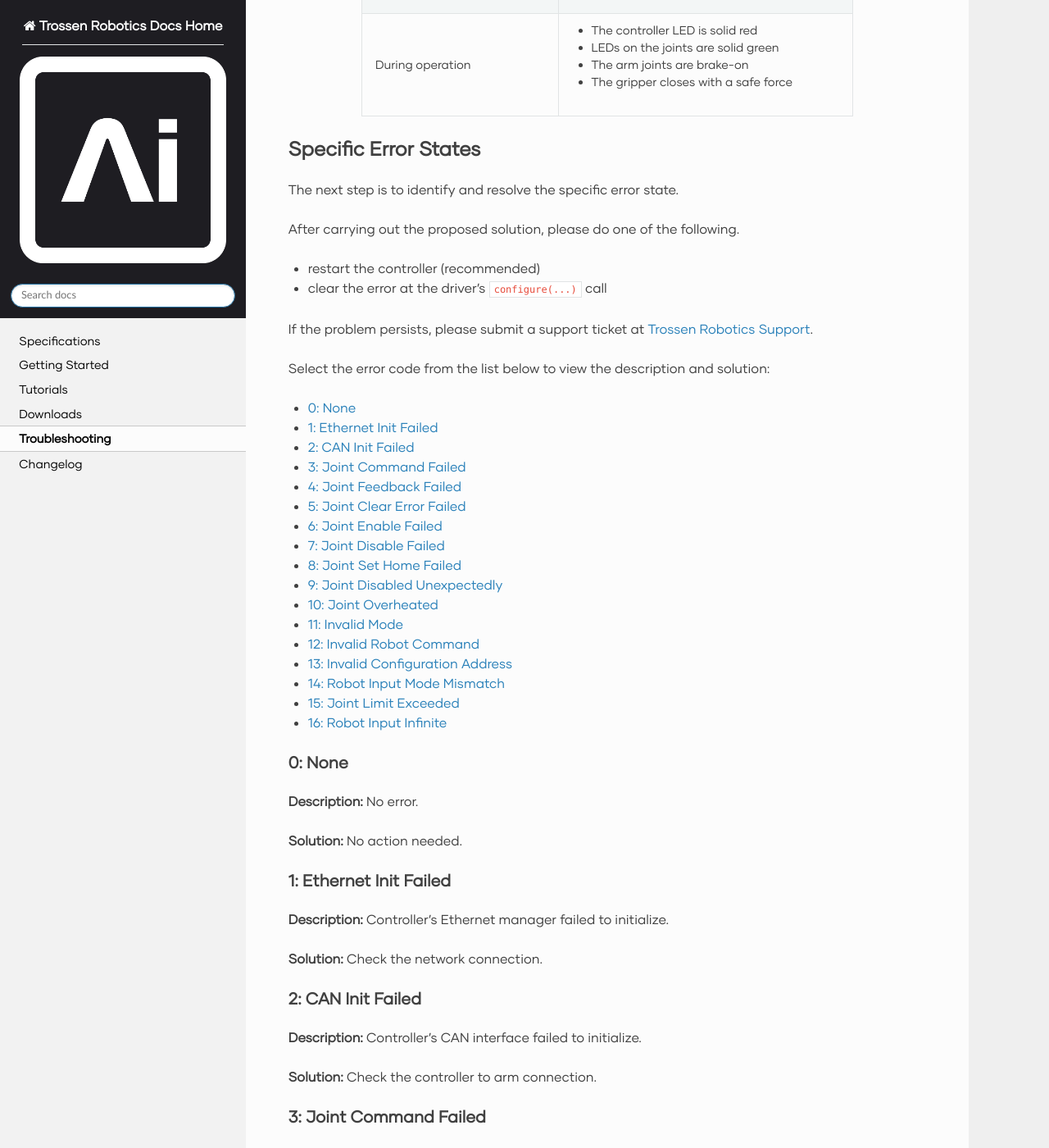
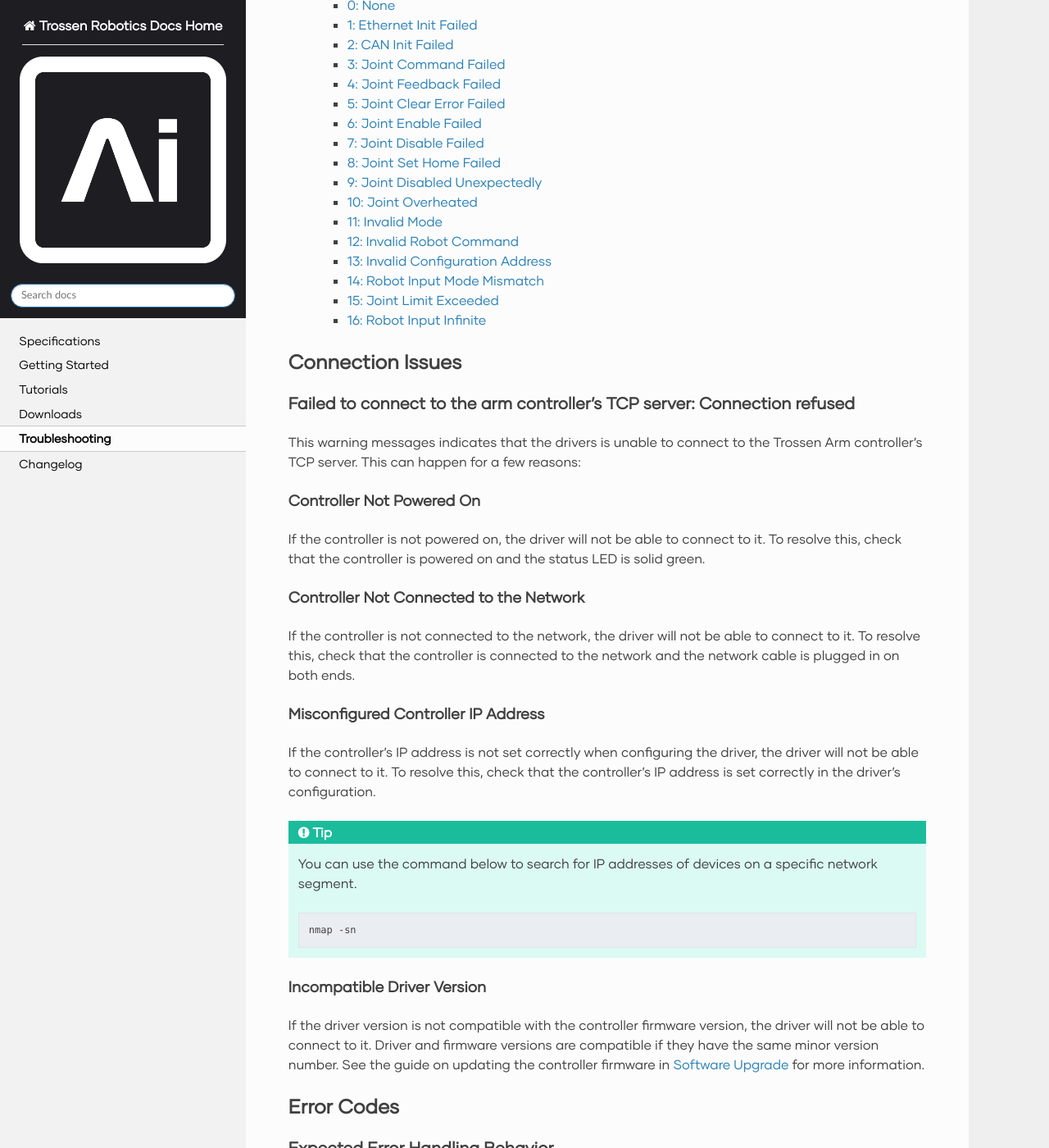
Before and after one commit to TrossenRobotics/trossen_arm, a Sphinx documentation site: the page built from docs/troubleshooting.rst, in a window 1280 px wide and 1400 px high, scrolled down 451 px. Shown: the whole window at 82% size. Built offline with Sphinx 7.4.7 and the Read the Docs theme 3.1.0, drawn with Linux system fonts in a browser that asks for light colours; some web fonts are replaced; pages that are not in the unit, such as notebooks, are missing from menus; some of the changed text lies outside the part shown.

Commit message:
Add guide on network troubleshooting

```diff
--- a/docs/getting_started/software_setup.rst
+++ b/docs/getting_started/software_setup.rst
@@ -175,7 +175,7 @@ Software Upgrade
 ================
 
 A controller firmware is compatible with a driver if their major and minor versions match exactly.
-For example, the driver v1.3.x is compatible with the controller firmware v1.3.x.
+For example, the driver ``v1.3.x`` is compatible with the controller firmware ``v1.3.x``.
 
 Typically a controller comes with the firmware compatible with the latest driver as of the manufacturing date.
 As a result, when a new driver is released, the controller firmware may need to be updated.
--- a/docs/troubleshooting.rst
+++ b/docs/troubleshooting.rst
@@ -3,6 +3,56 @@ Troubleshooting
 ===============
 
 This section explains the common issues while using the Trossen Arm and the corresponding solutions.
+
+.. contents::
+    :local:
+    :backlinks: none
+    :depth: 3
+
+Connection Issues
+=================
+
+Failed to connect to the arm controller's TCP server: Connection refused
+------------------------------------------------------------------------
+
+This warning messages indicates that the drivers is unable to connect to the Trossen Arm controller's TCP server.
+This can happen for a few reasons:
+
+Controller Not Powered On
+^^^^^^^^^^^^^^^^^^^^^^^^^
+
+If the controller is not powered on, the driver will not be able to connect to it.
+To resolve this, check that the controller is powered on and the status LED is solid green.
+
+Controller Not Connected to the Network
+^^^^^^^^^^^^^^^^^^^^^^^^^^^^^^^^^^^^^^^
+
+If the controller is not connected to the network, the driver will not be able to connect to it.
+To resolve this, check that the controller is connected to the network and the network cable is plugged in on both ends.
+
+Misconfigured Controller IP Address
+^^^^^^^^^^^^^^^^^^^^^^^^^^^^^^^^^^^
+
+If the controller's IP address is not set correctly when configuring the driver, the driver will not be able to connect to it.
+To resolve this, check that the controller's IP address is set correctly in the driver's configuration.
+
+.. tip::
+
+    You can use the command below to search for IP addresses of devices on a specific network segment.
+
+    .. code-block:: bash
+
+        nmap -sn
+
+Incompatible Driver Version
+^^^^^^^^^^^^^^^^^^^^^^^^^^^
+
+If the driver version is not compatible with the controller firmware version, the driver will not be able to connect to it.
+Driver and firmware versions are compatible if they have the same minor version number.
+See the guide on updating the controller firmware in :ref:`getting_started/software_setup:Software Upgrade` for more information.
+
+Error Codes
+===========
 
 Expected Error Handling Behavior
 --------------------------------
```
